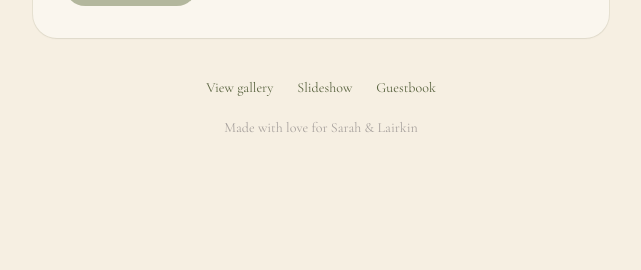
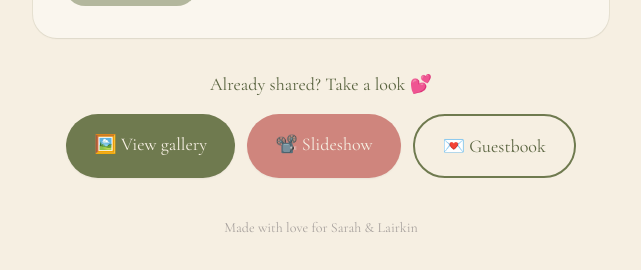
Before and after one commit to biancoanthea-oss/thea, a Next.js app: page / in a window 1280 px wide. Shown: the part 874-1144 px from the top of the page, without its empty margins (319-960 px from the left). Before the commit the page ends 1052 px from the top, so only its background shows below. Built offline with nearby package versions, Linux system fonts and the light colour scheme; no server answers.

Commit message:
Make home-page navigation prominent (buttons instead of text links)
Replace the small footer links with large, colourful gallery / slideshow /
guestbook buttons so they're easy to spot.

```diff
--- a/src/app/page.tsx
+++ b/src/app/page.tsx
@@ -28,28 +28,34 @@ export default function HomePage() {
           <GuestExperience />
         </section>
 
-        <footer className="mt-10 text-center text-sm">
-          <nav className="mb-5 flex flex-wrap items-center justify-center gap-x-6 gap-y-2">
+        <section className="mt-8 text-center">
+          <p className="mb-4 text-lg text-sage-dark">
+            Already shared? Take a look 💕
+          </p>
+          <div className="flex flex-col gap-3 sm:flex-row sm:justify-center">
             <Link
               href="/gallery"
-              className="text-sage-dark underline-offset-4 hover:underline"
+              className="rounded-full bg-sage px-7 py-4 text-lg text-cream shadow-sm transition-colors hover:bg-sage-dark"
             >
-              View gallery
+              🖼️ View gallery
             </Link>
             <Link
               href="/slideshow"
-              className="text-sage-dark underline-offset-4 hover:underline"
+              className="rounded-full bg-blush px-7 py-4 text-lg text-cream shadow-sm transition-colors hover:bg-blush-dark"
             >
-              Slideshow
+              📽️ Slideshow
             </Link>
             <Link
               href="/guestbook"
-              className="text-sage-dark underline-offset-4 hover:underline"
+              className="rounded-full border-2 border-sage px-7 py-4 text-lg text-sage-dark transition-colors hover:bg-sage/10"
             >
-              Guestbook
+              💌 Guestbook
             </Link>
-          </nav>
-          <p className="text-stone-400">Made with love for {COUPLE_NAME}</p>
+          </div>
+        </section>
+
+        <footer className="mt-10 text-center text-sm text-stone-400">
+          Made with love for {COUPLE_NAME}
         </footer>
       </div>
     </main>
```
